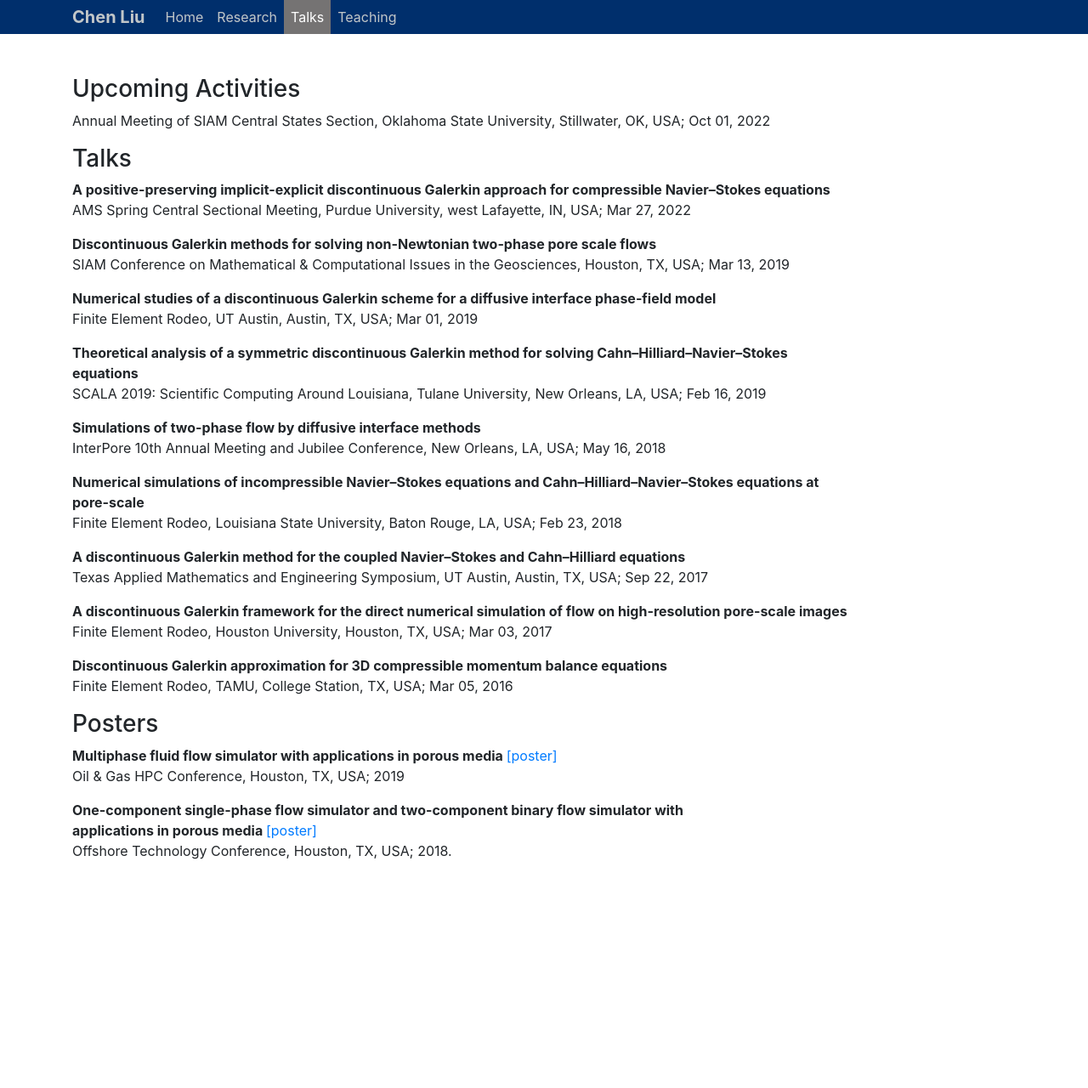
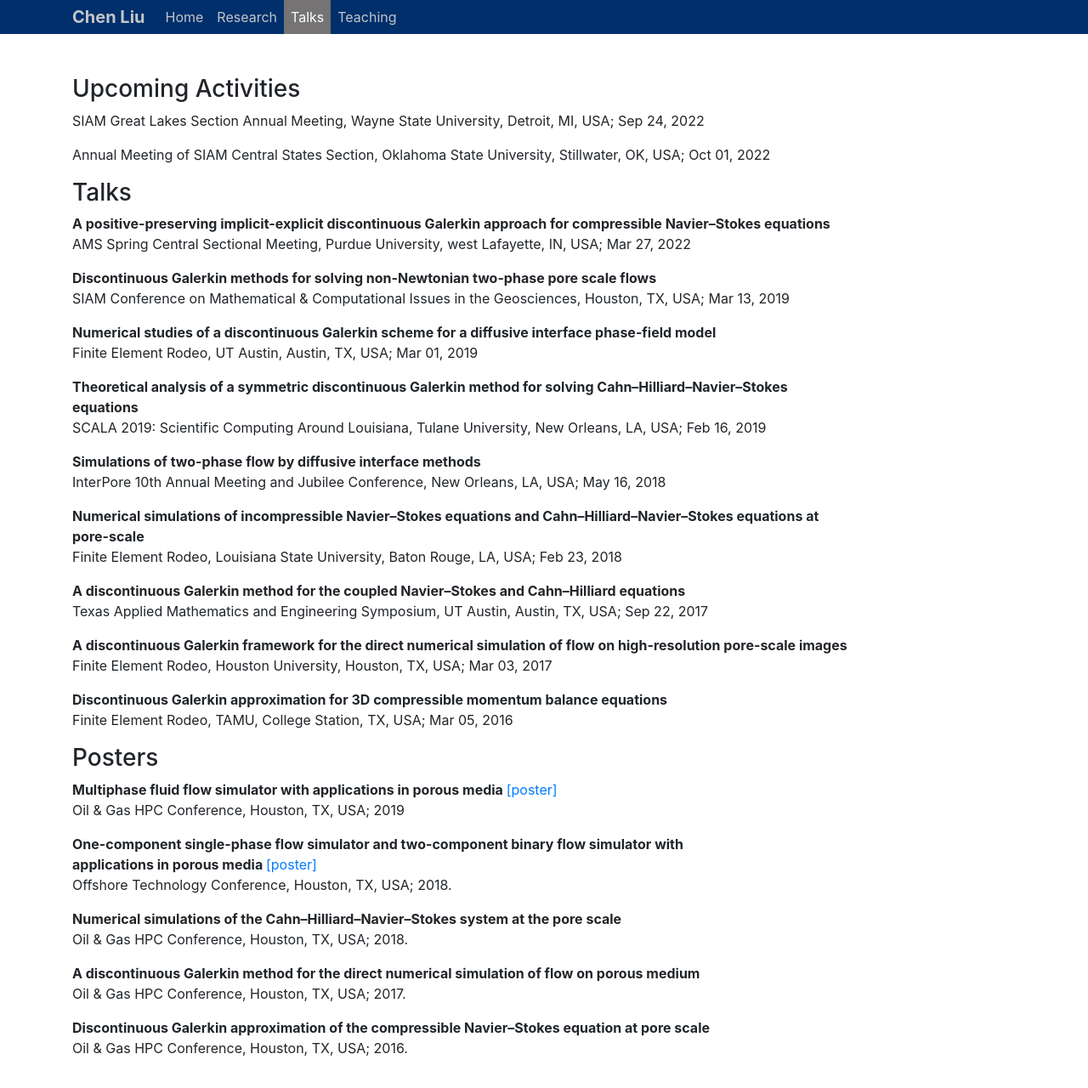
Before and after one commit to cl59/cl59.github.io, a plain HTML site: page talks.html in a window 1280 px wide. Shown: the whole page at 85% size. Before the commit the page ends 1149 px from the top, so only its background shows below. Drawn offline with nearby package versions, Linux system fonts and the light colour scheme.

Commit message:
update talks.hetml to add previous poster history and MA303 calander.

```diff
--- a/talks.html
+++ b/talks.html
@@ -127,6 +127,12 @@
 
                     <div class="row">
                         <div class="col-md-12">
+                        <p>SIAM Great Lakes Section Annual Meeting, Wayne State University, Detroit, MI, USA; Sep 24, 2022 </p>
+                        </div>
+                    </div>
+
+                    <div class="row">
+                        <div class="col-md-12">
                         <!-- <b>A positive-preserving implicit-explicit discontinuous Galerkin approach for compressible Navier–Stokes equations</b> -->
                         <p>Annual Meeting of SIAM Central States Section, Oklahoma State University, Stillwater, OK, USA; Oct 01, 2022 </p>
                         </div>
@@ -215,7 +221,26 @@
                         </div>
                     </div>
 
+                    <div class="row">
+                        <div class="col-md-10">
+                        <b>Numerical simulations of the Cahn–Hilliard–Navier–Stokes system at the pore scale </b>
+                        <p>Oil &amp; Gas HPC Conference, Houston, TX, USA; 2018. </p>
+                        </div>
+                    </div>
 
+                    <div class="row">
+                        <div class="col-md-10">
+                        <b>A discontinuous Galerkin method for the direct numerical simulation of flow on porous medium </b>
+                        <p>Oil &amp; Gas HPC Conference, Houston, TX, USA; 2017. </p>
+                        </div>
+                    </div>
+
+                    <div class="row">
+                        <div class="col-md-10">
+                        <b>Discontinuous Galerkin approximation of the compressible Navier–Stokes equation at pore scale </b>
+                        <p>Oil &amp; Gas HPC Conference, Houston, TX, USA; 2016. </p>
+                        </div>
+                    </div>
 
                 </div>
             </div>
```
Also changed, not shown: 1 other file.
